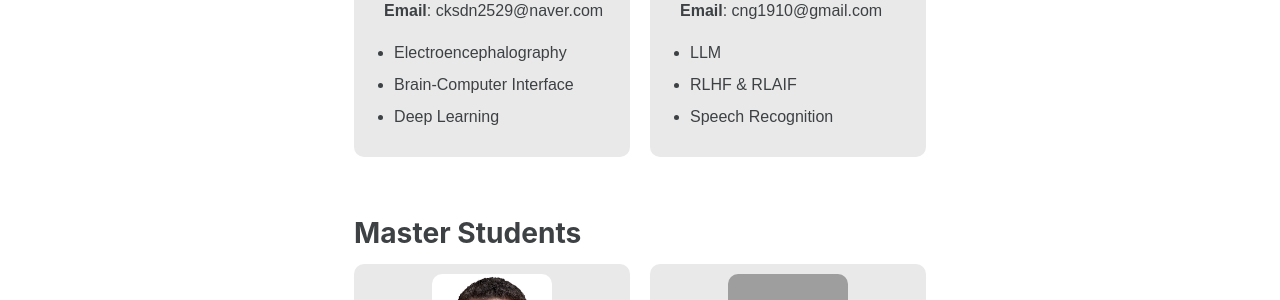
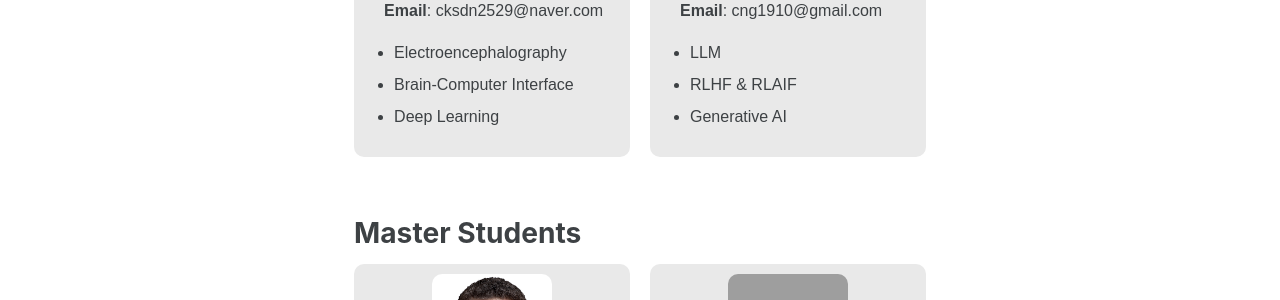
Before and after one commit to slp-laboratory/slp-laboratory.github.io, a Jekyll site: the page built from _pages/members.md, in a window 1280 px wide and 900 px high. Shown: the part 423-723 px from the top of the window. Built offline with Jekyll 4.4.1, drawn with Linux system fonts in a browser that asks for light colours; cached includes are drawn as plain includes; comment, search, counter and statistics services are not loaded; grey boxes are pictures that could not be loaded.

Commit message:
Update members.md
Research area edited (min kyu)

```diff
--- a/_pages/members.md
+++ b/_pages/members.md
@@ -57,7 +57,7 @@ toc: true
         <ul>
           <li>LLM</li>
           <li>RLHF & RLAIF</li>
-          <li>Speech Recognition</li>
+          <li>Generative AI</li>
         </ul>
       </div>
     </div>
```
